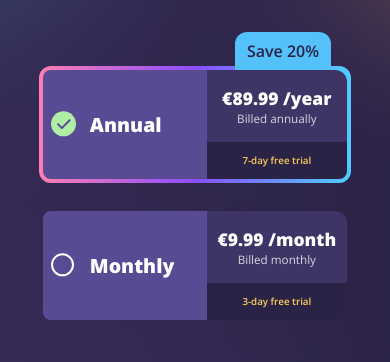
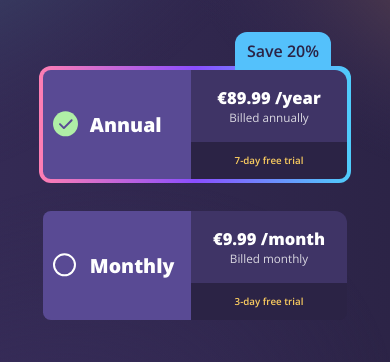
Before and after one commit to xlerida/gh, a Nuxt app: page /onboarding/plan in a window 390 px wide. Shown: the part 191-553 px from the top of the page. Built offline with nearby package versions, Linux system fonts and the light colour scheme; no server answers.

Commit message:
(components/onboarding): improve PlanCard responsiveness

```diff
--- a/components/onboarding/PlanCard.vue
+++ b/components/onboarding/PlanCard.vue
@@ -179,7 +179,7 @@ h2 {
 
   .plan-card-inner > div {
     width: 100%;
-    max-width: 36vw;
+    max-width: 40vw;
     display: flex;
     flex-direction: column;
   }
@@ -193,13 +193,13 @@ h2 {
     align-items: center;
     font-size: 5vw;
     padding: 0 0 0 12vw;
-    width: 48vw;
+    width: 38vw;
   }
 
   .plan-card-checkmark {
     top: 50%;
     transform: translateY(-50%);
-    left: 3vw;
+    left: 3.5vw;
     width: 6vw;
     height: 6vw;
   }
@@ -225,7 +225,7 @@ h2 {
   }
 
   .plan-card-price-billed p:first-of-type {
-    font-size: 4.5vw;
+    font-size: 4.25vw;
   }
 
   .plan-card-price-billed p:last-child {
```
